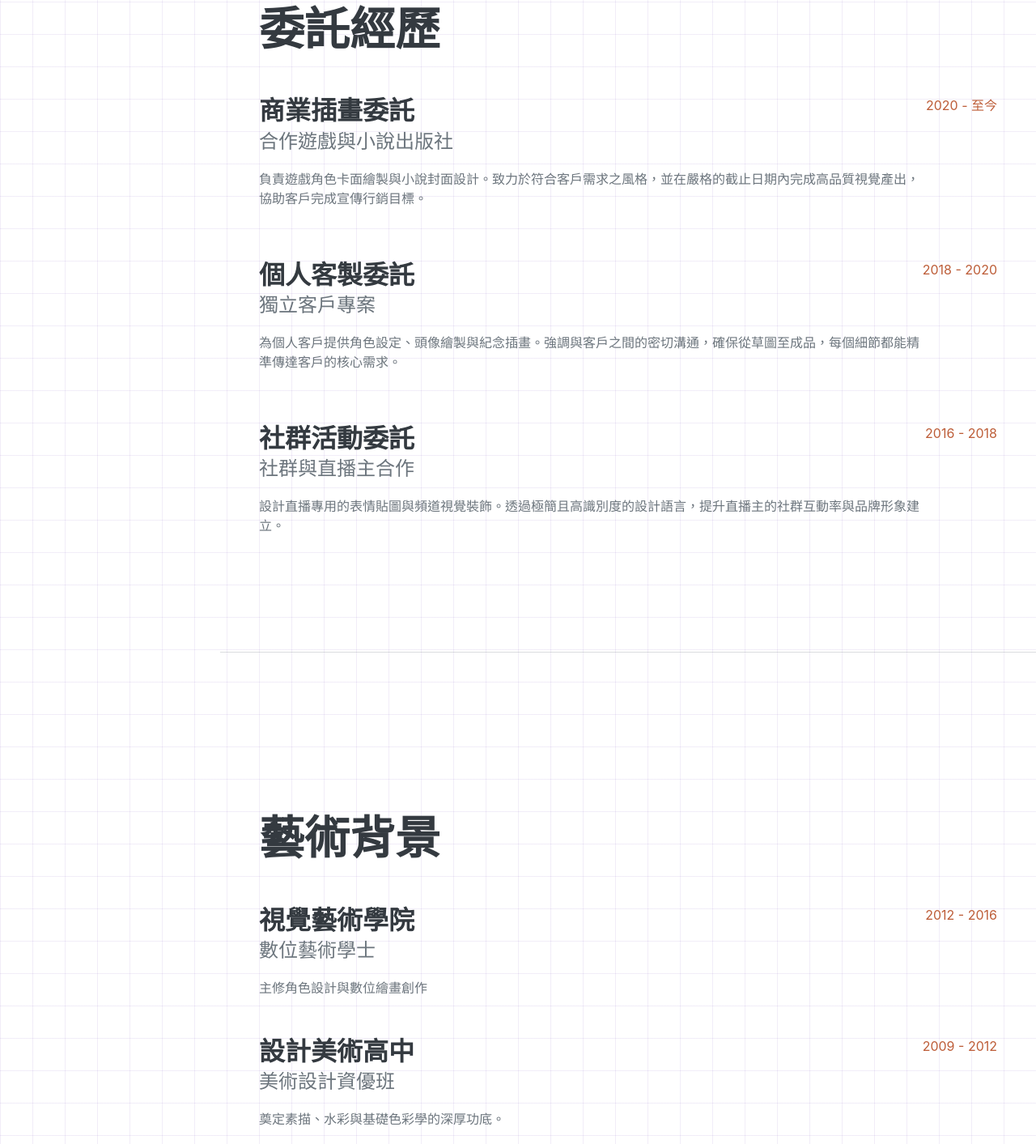
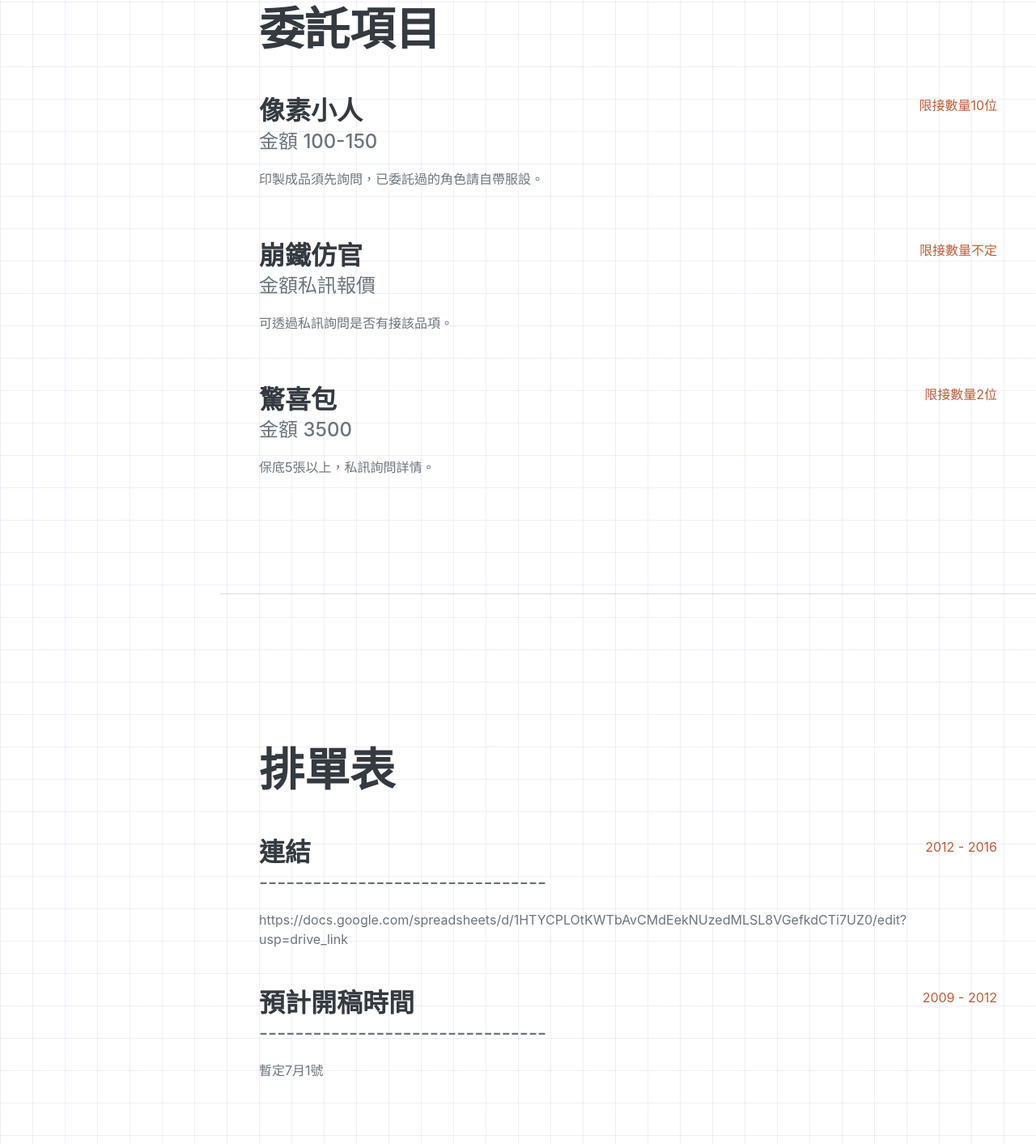
Before and after one commit to b482201/test-01, a plain HTML site: page index.html in a window 1280 px wide. Shown: the part 878-2291 px from the top of the page at 81% size. Drawn offline with nearby package versions, Linux system fonts and the light colour scheme; a web font is replaced by a local one.

Commit message:
Update index.html

```diff
--- a/index.html
+++ b/index.html
@@ -5,7 +5,7 @@
     <meta name="viewport" content="width=device-width, initial-scale=1, shrink-to-fit=no" />
     <meta name="description" content="" />
     <meta name="author" content="" />
-    <title>繪圖委託服務</title>
+    <title>bingtang繪圖委託</title>
     <link rel="icon" type="image/x-icon" href="assets/img/favicon.ico" />
     <script src="https://use.fontawesome.com/releases/v6.3.0/js/all.js" crossorigin="anonymous"></script>
     <link href="https://fonts.googleapis.com/css?family=Saira+Extra+Condensed:500,700" rel="stylesheet" type="text/css" />
@@ -39,65 +39,65 @@
                 <span class="text-primary">委託</span>
             </h1>
             <div class="subheading mb-5">
-                線上工作室 · 繪畫接案 · 討論開放中 ·
-                <a href="mailto:candy960508@email.com">contact@email.com</a>
+                繪畫接案 · 討論開放中 ·
+                <a href="mailto:candy960508@email.com">candy960508@email.com</a>
             </div>
             <p class="lead mb-5">專注於角色設計與精緻插畫。我擅長將您的想像轉化為具體的視覺作品，透過細膩的筆觸與色彩運用，為每一個委託注入獨特的生命力與敘事感。</p>
             <div class="social-icons">
                 <a class="social-icon" href="https://www.facebook.com/bing.tang.815854"><i class="fab fa-twitter"></i></a>
-                <a class="social-icon" href="https://www.facebook.com/bing.tang.815854"><i class="fab fa-instagram"></i></a>
+                <a class="social-icon" href="https://www.instagram.com/bingtang9058/"><i class="fab fa-instagram"></i></a>
                 <a class="social-icon" href="https://www.facebook.com/bing.tang.815854"><i class="fab fa-facebook"></i></a>
-                <a class="social-icon" href="https://www.facebook.com/bing.tang.815854"><i class="fab fa-discord"></i></a>
+                <a class="social-icon" href="https://discord.com/invite/HXUpBM5v"><i class="fab fa-discord"></i></a>
             </div>
         </div>
     </section>
     <hr class="m-0" />
     <section class="resume-section" id="experience">
         <div class="resume-section-content">
-            <h2 class="mb-5">委託經歷</h2>
+            <h2 class="mb-5">委託項目</h2>
             <div class="d-flex flex-column flex-md-row justify-content-between mb-5">
                 <div class="flex-grow-1">
-                    <h3 class="mb-0">商業插畫委託</h3>
-                    <div class="subheading mb-3">合作遊戲與小說出版社</div>
-                    <p>負責遊戲角色卡面繪製與小說封面設計。致力於符合客戶需求之風格，並在嚴格的截止日期內完成高品質視覺產出，協助客戶完成宣傳行銷目標。</p>
+                    <h3 class="mb-0">像素小人</h3>
+                    <div class="subheading mb-3">金額 100-150</div>
+                    <p>印製成品須先詢問，已委託過的角色請自帶服設。</p>
                 </div>
-                <div class="flex-shrink-0"><span class="text-primary">2020 - 至今</span></div>
+                <div class="flex-shrink-0"><span class="text-primary">限接數量10位</span></div>
             </div>
             <div class="d-flex flex-column flex-md-row justify-content-between mb-5">
                 <div class="flex-grow-1">
-                    <h3 class="mb-0">個人客製委託</h3>
-                    <div class="subheading mb-3">獨立客戶專案</div>
-                    <p>為個人客戶提供角色設定、頭像繪製與紀念插畫。強調與客戶之間的密切溝通，確保從草圖至成品，每個細節都能精準傳達客戶的核心需求。</p>
+                    <h3 class="mb-0">崩鐵仿官</h3>
+                    <div class="subheading mb-3">金額私訊報價</div>
+                    <p>可透過私訊詢問是否有接該品項。</p>
                 </div>
-                <div class="flex-shrink-0"><span class="text-primary">2018 - 2020</span></div>
+                <div class="flex-shrink-0"><span class="text-primary">限接數量不定</span></div>
             </div>
             <div class="d-flex flex-column flex-md-row justify-content-between mb-5">
                 <div class="flex-grow-1">
-                    <h3 class="mb-0">社群活動委託</h3>
-                    <div class="subheading mb-3">社群與直播主合作</div>
-                    <p>設計直播專用的表情貼圖與頻道視覺裝飾。透過極簡且高識別度的設計語言，提升直播主的社群互動率與品牌形象建立。</p>
+                    <h3 class="mb-0">驚喜包</h3>
+                    <div class="subheading mb-3">金額 3500</div>
+                    <p>保底5張以上，私訊詢問詳情。</p>
                 </div>
-                <div class="flex-shrink-0"><span class="text-primary">2016 - 2018</span></div>
+                <div class="flex-shrink-0"><span class="text-primary">限接數量2位</span></div>
             </div>
         </div>
     </section>
     <hr class="m-0" />
     <section class="resume-section" id="education">
         <div class="resume-section-content">
-            <h2 class="mb-5">藝術背景</h2>
+            <h2 class="mb-5">排單表</h2>
             <div class="d-flex flex-column flex-md-row justify-content-between mb-5">
                 <div class="flex-grow-1">
-                    <h3 class="mb-0">視覺藝術學院</h3>
-                    <div class="subheading mb-3">數位藝術學士</div>
-                    <div>主修角色設計與數位繪畫創作</div>
+                    <h3 class="mb-0">連結</h3>
+                    <div class="subheading mb-3">--------------------------------</div>
+                    <div>https://docs.google.com/spreadsheets/d/1HTYCPLOtKWTbAvCMdEekNUzedMLSL8VGefkdCTi7UZ0/edit?usp=drive_link</div>
                 </div>
                 <div class="flex-shrink-0"><span class="text-primary">2012 - 2016</span></div>
             </div>
             <div class="d-flex flex-column flex-md-row justify-content-between">
                 <div class="flex-grow-1">
-                    <h3 class="mb-0">設計美術高中</h3>
-                    <div class="subheading mb-3">美術設計資優班</div>
-                    <p>奠定素描、水彩與基礎色彩學的深厚功底。</p>
+                    <h3 class="mb-0">預計開稿時間</h3>
+                    <div class="subheading mb-3">--------------------------------</div>
+                    <p>暫定7月1號</p>
                 </div>
                 <div class="flex-shrink-0"><span class="text-primary">2009 - 2012</span></div>
             </div>
@@ -106,7 +106,7 @@
     <hr class="m-0" />
     <section class="resume-section" id="skills">
         <div class="resume-section-content">
-            <h2 class="mb-5">繪圖技能</h2>
+            <h2 class="mb-5">委託範例</h2>
             <div class="subheading mb-3">專業工具與技術</div>
             <ul class="list-inline dev-icons">
                 <li class="list-inline-item"><i class="fas fa-pen-nib"></i></li>
```
